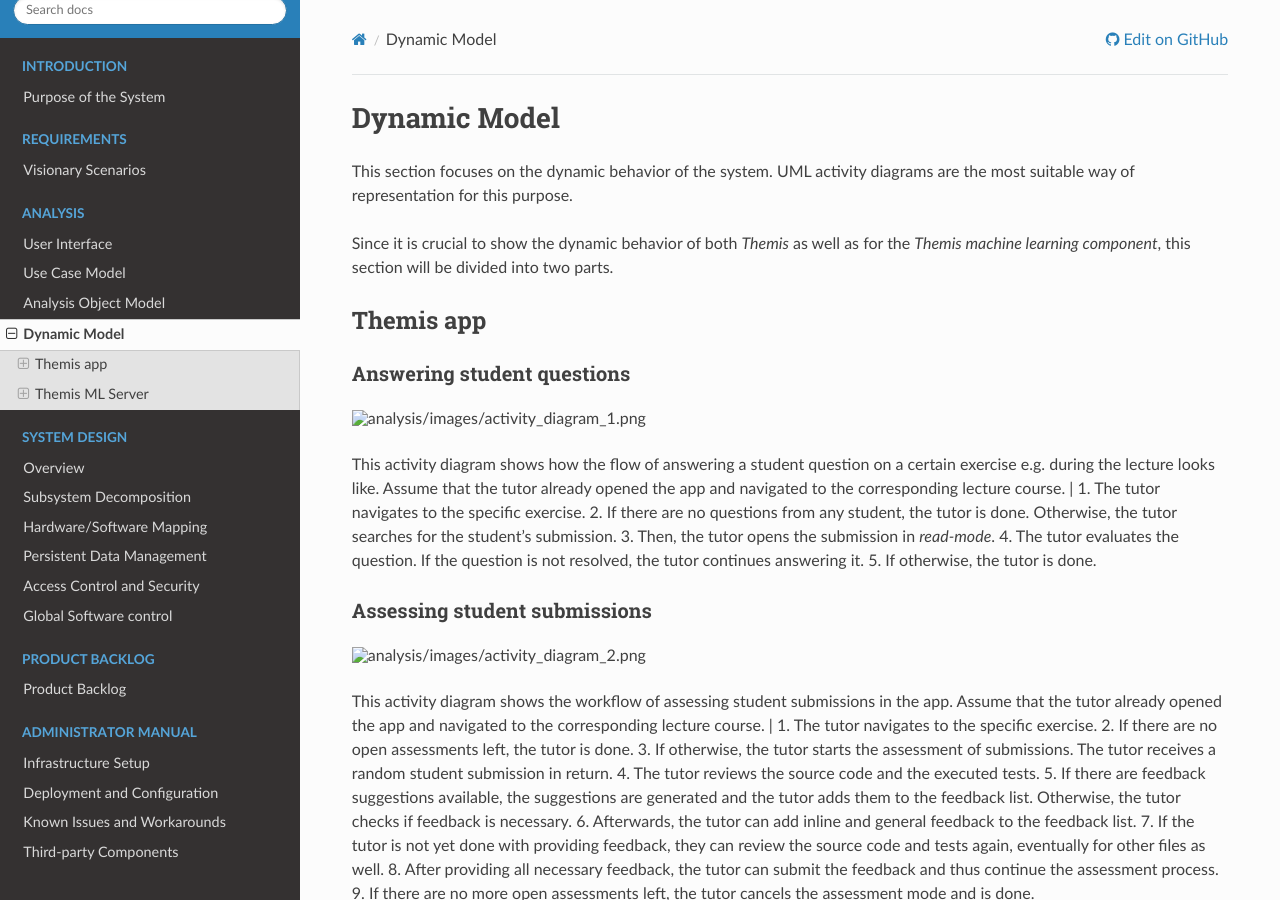
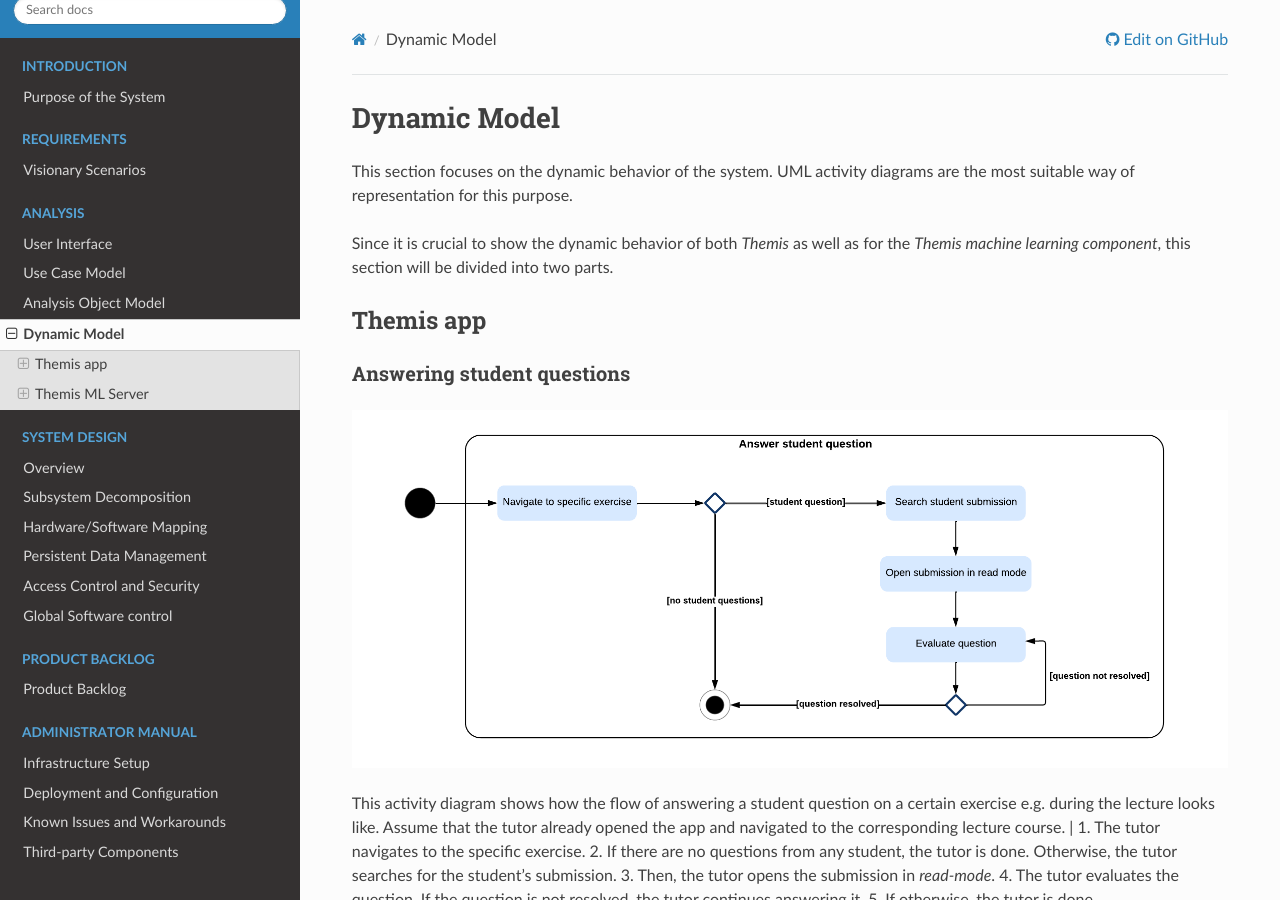
Before and after one commit to ls1intum/Themis, a Sphinx documentation site: the page built from docs/analysis/dynamic-model.rst, in a window 1280 px wide and 900 px high. Built offline with Sphinx 7.4.7 and the Read the Docs theme 2.0.0, drawn with Linux system fonts in a browser that asks for light colours.

Commit message:
fix image paths

```diff
--- a/docs/analysis/analysis-object-model.rst
+++ b/docs/analysis/analysis-object-model.rst
@@ -4,7 +4,7 @@ Analysis Object Model
 The Analysis Object Model describe the static structure of the system by means of classes, attributes and associations.
 |
 
-.. image:: images/class_diagram.png
+.. image:: ../images/class_diagram.png
 
 |
 
--- a/docs/analysis/dynamic-model.rst
+++ b/docs/analysis/dynamic-model.rst
@@ -12,7 +12,7 @@ Themis app
 Answering student questions
 ------------
 
-.. image:: images/activity_diagram_1.png
+.. image:: ../images/activity_diagram_1.png
 
 This activity diagram shows how the flow of answering a student question on a certain exercise e.g. during the lecture looks like. Assume that the tutor already opened the app and navigated to the corresponding lecture course.
 |
@@ -26,7 +26,7 @@ This activity diagram shows how the flow of answering a student question on a ce
 Assessing student submissions
 ------------
 
-.. image:: images/activity_diagram_2.png
+.. image:: ../images/activity_diagram_2.png
 
 This activity diagram shows the workflow of assessing student submissions in the app. Assume that the tutor already opened the app and navigated to the corresponding lecture course.
 |
@@ -48,7 +48,7 @@ Themis ML Server
 Generating feedback suggestions
 ------------
 
-.. image:: images/activity_diagram_ml.png
+.. image:: ../images/activity_diagram_ml.png
 
 This activity diagram shows the process of generating feedback suggestions.
 |
--- a/docs/system/subsystem-decomposition.rst
+++ b/docs/system/subsystem-decomposition.rst
@@ -3,7 +3,7 @@ Subsystem Decomposition
 
 This section aims to describe the top-level view of the system in terms of components, subsystmes and the dependencies among components respectively subsystems.
 
-.. image:: images/component_diagram.png
+.. image:: ../images/component_diagram.png
 
 The system can be divided into four major subsystems.
 |
```
